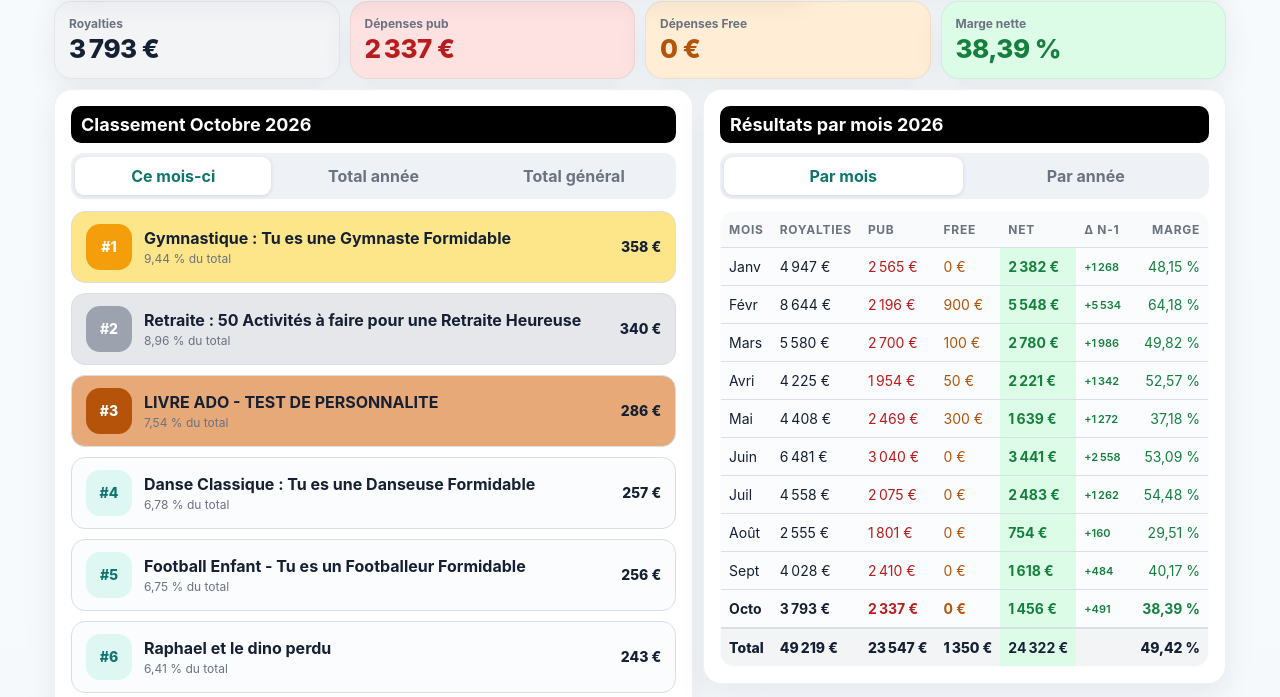
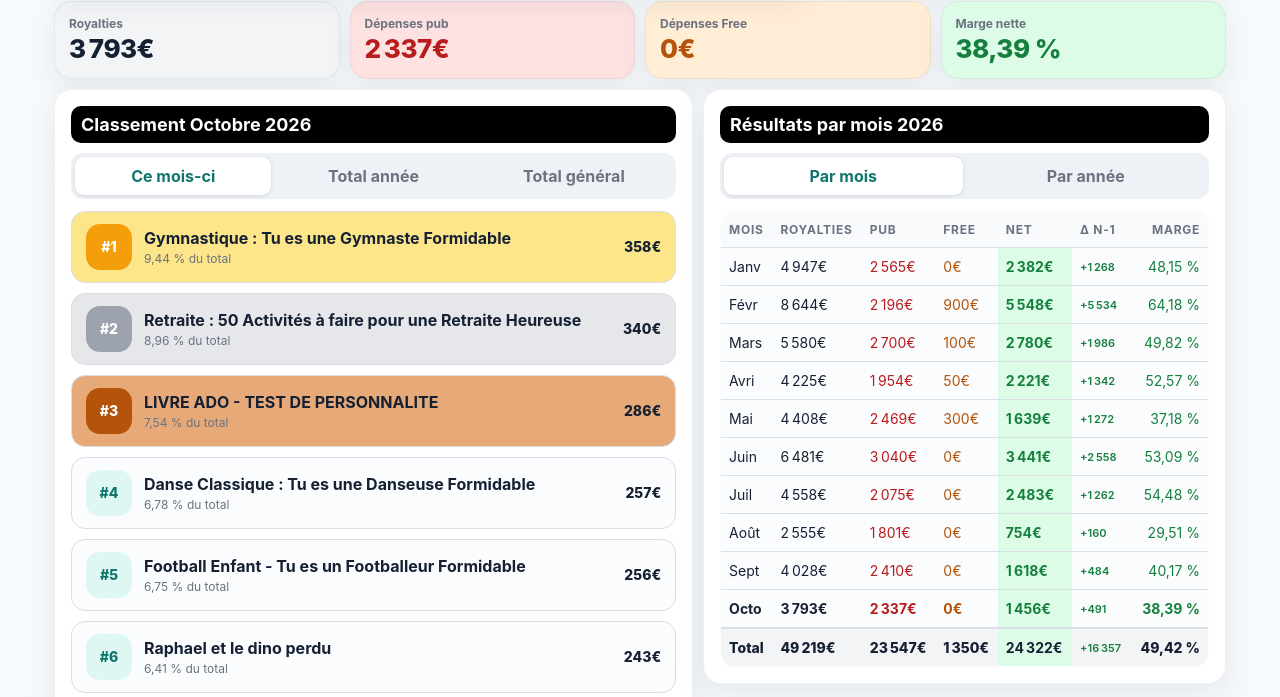
Before and after one commit to antonycaseaux-sketch/kdp-dashboard, a plain HTML site: page index.html in a window 1280 px wide. Shown: the part 103-800 px from the top of the page. Drawn offline with Linux system fonts and the light colour scheme.

Commit message:
Update index.html

```diff
--- a/index.html
+++ b/index.html
@@ -150,21 +150,22 @@ let gr=0,ga=0,gf=0,gd=0,anyd=false;
 $('monthsTable').innerHTML=YEARS.map(y=>{const ms=months(y);let r=0,a=0,f=0;ms.forEach(m=>{r+=m[1];a+=m[2];f+=m[3]});gr+=r;ga+=a;gf+=f;const n=r-a-f;
 let cell='<td style="color:var(--muted);font-size:13px;text-align:right">—</td>';const py=String(+y-1);
 if(Y[py]){let cn=0,pn=0,c=0;ms.forEach(m=>{const p=Y[py].m.find(x=>x[0]===m[0]);if(p){cn+=m[1]-m[2]-m[3];pn+=p[1]-p[2]-p[3];c++}});if(c){const d=cn-pn;gd+=d;anyd=true;cell='<td><span style="font-size:11px;font-weight:600;color:'+(d>=0?'var(--success)':'var(--danger)')+'">'+(d>=0?'+':'-')+new Intl.NumberFormat('fr-FR').format(Math.round(Math.abs(d)))+'</span></td>'}}
-return '<tr data-y="'+y+'" class="'+(y===currentYear?'month-current':'')+'" style="cursor:pointer"><td>'+y+'</td><td>'+euro.format(r)+'</td><td class="red">'+euro.format(a)+'</td><td class="orange">'+euro.format(f)+'</td><td class="green">'+euro.format(n)+'</td>'+cell+'<td class="green">'+percent.format(r?n/r:0)+'</td></tr>'}).join('');
+return '<tr data-y="'+y+'" class="'+(y===currentYear?'month-current':'')+'" style="cursor:pointer"><td>'+y+'</td><td>'+eur(r)+'</td><td class="red">'+eur(a)+'</td><td class="orange">'+eur(f)+'</td><td class="green">'+eur(n)+'</td>'+cell+'<td class="green">'+percent.format(r?n/r:0)+'</td></tr>'}).join('');
 $('monthsTable').querySelectorAll('tr[data-y]').forEach(tr=>tr.onclick=()=>{currentYear=tr.dataset.y;currentIndex=months(currentYear).length-1;render()});
-const gn=gr-ga-gf;$('yearRoyalties').textContent=euro.format(gr);$('yearAds').textContent=euro.format(ga);$('yearFreelance').textContent=euro.format(gf);$('yearNet').textContent=euro.format(gn);
+const gn=gr-ga-gf;$('yearRoyalties').textContent=eur(gr);$('yearAds').textContent=eur(ga);$('yearFreelance').textContent=eur(gf);$('yearNet').textContent=eur(gn);
 $('yearNetN1').innerHTML='';
 $('yearMargin').textContent=percent.format(gr?gn/gr:0);
 }
+function eur(v){return euro.format(v).replace(/[\s\u00a0\u202f]+€/g,'€')}
 function render(){
   const [month,roy,ads,free,books]=current(),net=roy-ads-free,margin=roy?net/roy:0,all=months(currentYear);
   document.title=`Résultats KDP — ${month} ${currentYear}`;
   $('yearTitle').textContent=`${currentYear} ▾`;
   $('monthTitle').textContent=`${month} ▾`;
-  $('royaltiesValue').textContent=euro.format(roy);
-  $('adsValue').textContent=euro.format(ads);
-  $('freelanceValue').textContent=euro.format(free);
-  $('netValue').textContent=euro.format(net);
+  $('royaltiesValue').textContent=eur(roy);
+  $('adsValue').textContent=eur(ads);
+  $('freelanceValue').textContent=eur(free);
+  $('netValue').textContent=eur(net);
   $('marginValue').textContent=percent.format(margin);
   let rankBooks=books,rankRoy=roy;if(rankMode==='annee'||rankMode==='tout'){const mp={};let yr=0;(rankMode==='tout'?YEARS.flatMap(y=>months(y)):months(currentYear)).forEach(m=>{yr+=m[1];m[4].forEach(b=>{mp[b[0]]=(mp[b[0]]||0)+b[1]})});rankBooks=Object.keys(mp).map(k=>[k,mp[k]]);rankRoy=yr;}
 $('topTitle').textContent='Classement '+(rankMode==='annee'?currentYear:rankMode==='tout'?'général':month+' '+currentYear);
@@ -172,7 +173,7 @@ $('topTitle').textContent='Classement '+(rankMode==='annee'?currentYear:rankMode
 
   $('topList').innerHTML=[...rankBooks].sort((a,b)=>b[1]-a[1]).map((b,i)=>{
     const medal=i===0?'gold':i===1?'silver':i===2?'bronze':'';
-    return `<div class="book-row ${medal}"><div class="rank ${medal}">#${i+1}</div><div><div class="book-name">${b[0]}</div><div class="book-sub">${percent.format(rankRoy?b[1]/rankRoy:0)} du total</div></div><div class="book-amount">${euro.format(b[1])}</div></div>`;
+    return `<div class="book-row ${medal}"><div class="rank ${medal}">#${i+1}</div><div><div class="book-name">${b[0]}</div><div class="book-sub">${percent.format(rankRoy?b[1]/rankRoy:0)} du total</div></div><div class="book-amount">${eur(b[1])}</div></div>`;
   }).join('')||'<div class="book-row"><div class="rank">-</div><div><div class="book-name">Pas communiqué</div><div class="book-sub">Pas communiqué</div></div><div class="book-amount">—</div></div>';
 
   if(tableMode==='annees'){renderYearsTable();renderPickers();syncToggles();return}
@@ -189,15 +190,15 @@ let tr=0,ta=0,tf=0,trn1=0,trn1count=0,tdiff=0;
       const diffColor=diff>=0?'var(--success)':'var(--danger)';
       n1cell=`<td><span style="font-size:11px;font-weight:600;color:${diffColor}">${diffStr}</span></td>`;
     }
-    return `<tr class="${i===currentIndex?'month-current':''}"><td>${shortName}</td><td>${euro.format(m[1])}</td><td class="red">${euro.format(m[2])}</td><td class="orange">${euro.format(m[3])}</td><td class="green">${euro.format(n)}</td>${n1cell}<td class="green">${percent.format(mg)}</td></tr>`;
+    return `<tr class="${i===currentIndex?'month-current':''}"><td>${shortName}</td><td>${eur(m[1])}</td><td class="red">${eur(m[2])}</td><td class="orange">${eur(m[3])}</td><td class="green">${eur(n)}</td>${n1cell}<td class="green">${percent.format(mg)}</td></tr>`;
   }).join('');
 
   const yn=tr-ta-tf;
-  $('yearRoyalties').textContent=euro.format(tr);
-  $('yearAds').textContent=euro.format(ta);
-  $('yearFreelance').textContent=euro.format(tf);
-  $('yearNet').textContent=euro.format(yn);
-$('yearNetN1').innerHTML='';
+  $('yearRoyalties').textContent=eur(tr);
+  $('yearAds').textContent=eur(ta);
+  $('yearFreelance').textContent=eur(tf);
+  $('yearNet').textContent=eur(yn);
+$('yearNetN1').style.textAlign='left';$('yearNetN1').innerHTML=trn1count?'<span style="font-size:11px;font-weight:600;color:'+(tdiff>=0?'var(--success)':'var(--danger)')+'">'+(tdiff>=0?'+':'-')+new Intl.NumberFormat('fr-FR').format(Math.round(Math.abs(tdiff)))+'</span>':'';
   $('yearMargin').textContent=percent.format(tr?yn/tr:0);
   renderPickers();syncToggles();
 }
```
